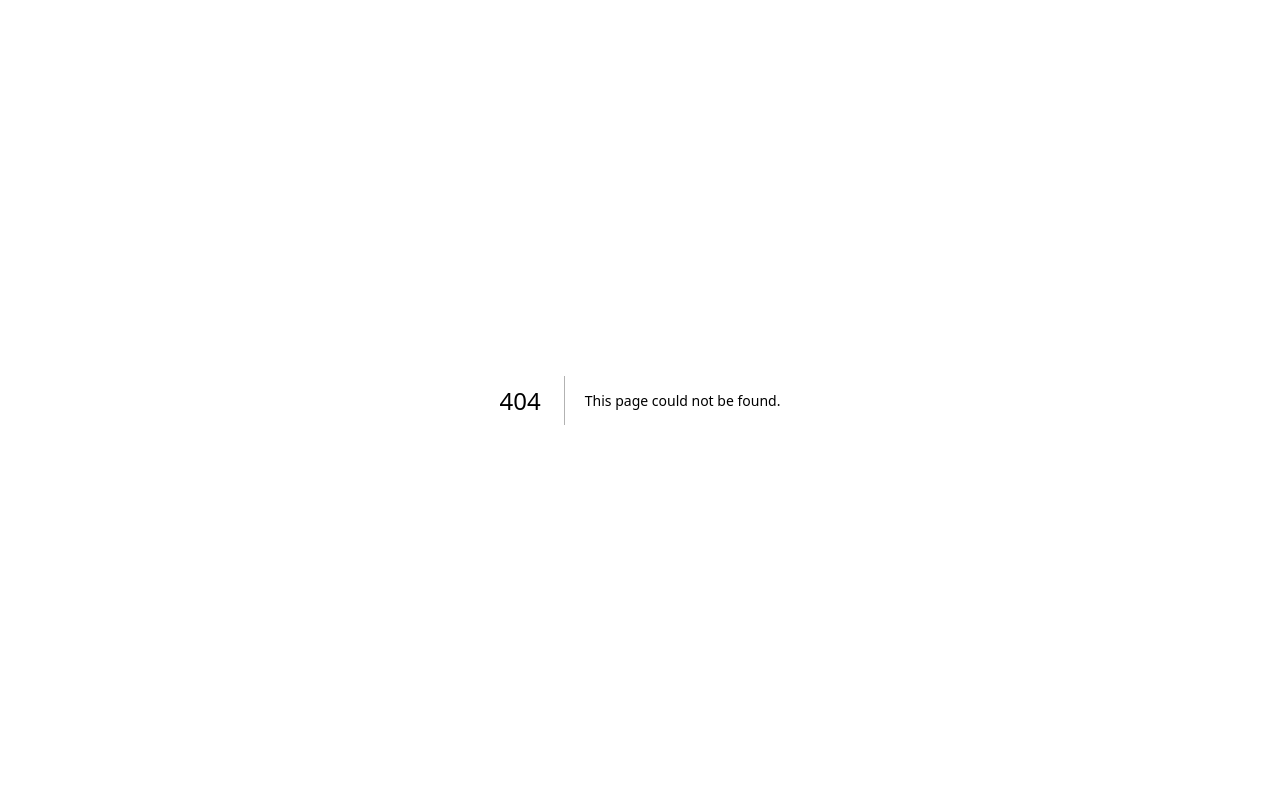
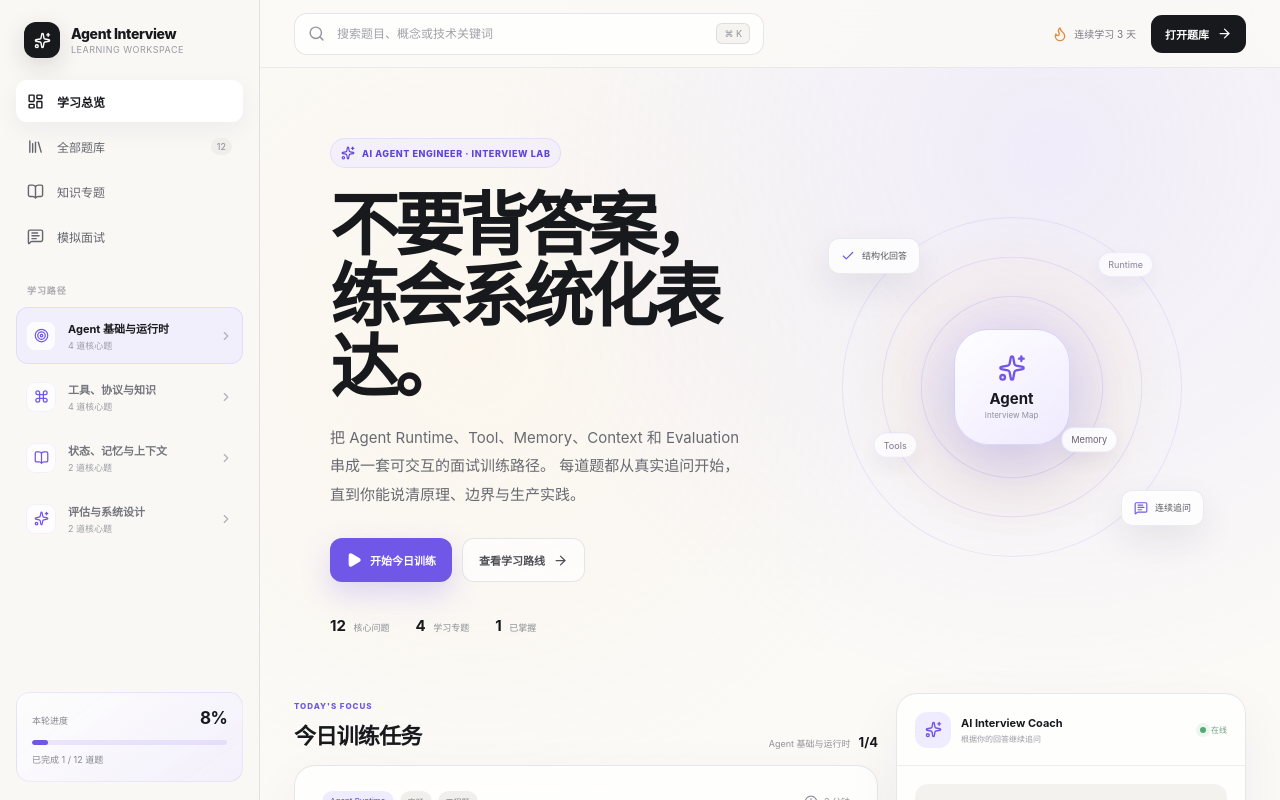
Before and after one commit to 1264585648/interview, a Next.js app: page /practice in a window 1280 px wide. Before the commit this address had no page. Shown: the top 800 px of the page. Built offline with nearby package versions, Linux system fonts and the light colour scheme.

Commit message:
feat: preserve learning workspace under practice route

```diff
--- /dev/null
+++ b/app/practice/page.tsx
@@ -0,0 +1,12 @@
+import { LearningWorkspace } from '@/components/LearningWorkspace'
+import { questions } from '@/data/questions'
+import { topicGuides } from '@/data/topics'
+
+export const metadata = {
+  title: '开始训练 | AgentInterview',
+  description: '通过真实题目、连续追问与结构化复盘，训练 AI Agent 工程师面试表达。'
+}
+
+export default function PracticePage() {
+  return <LearningWorkspace questions={questions} topics={topicGuides} />
+}
```
